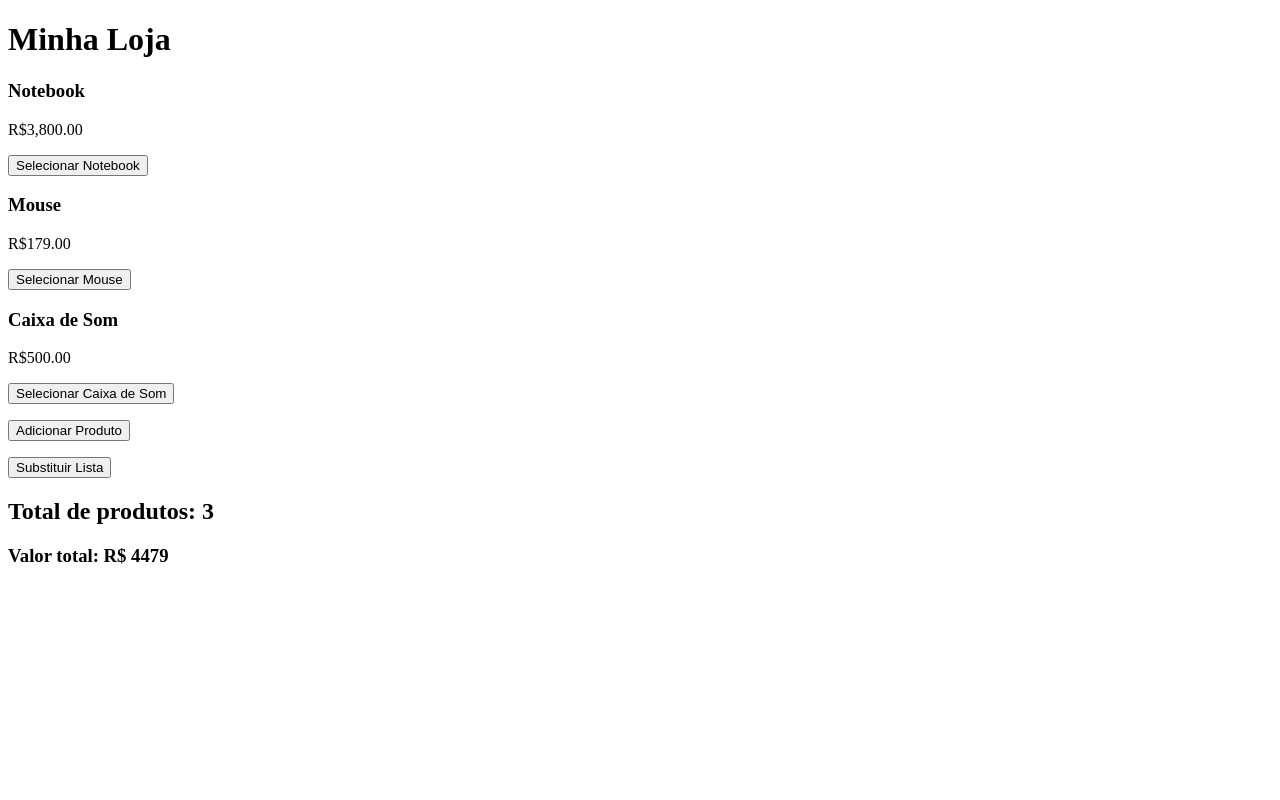
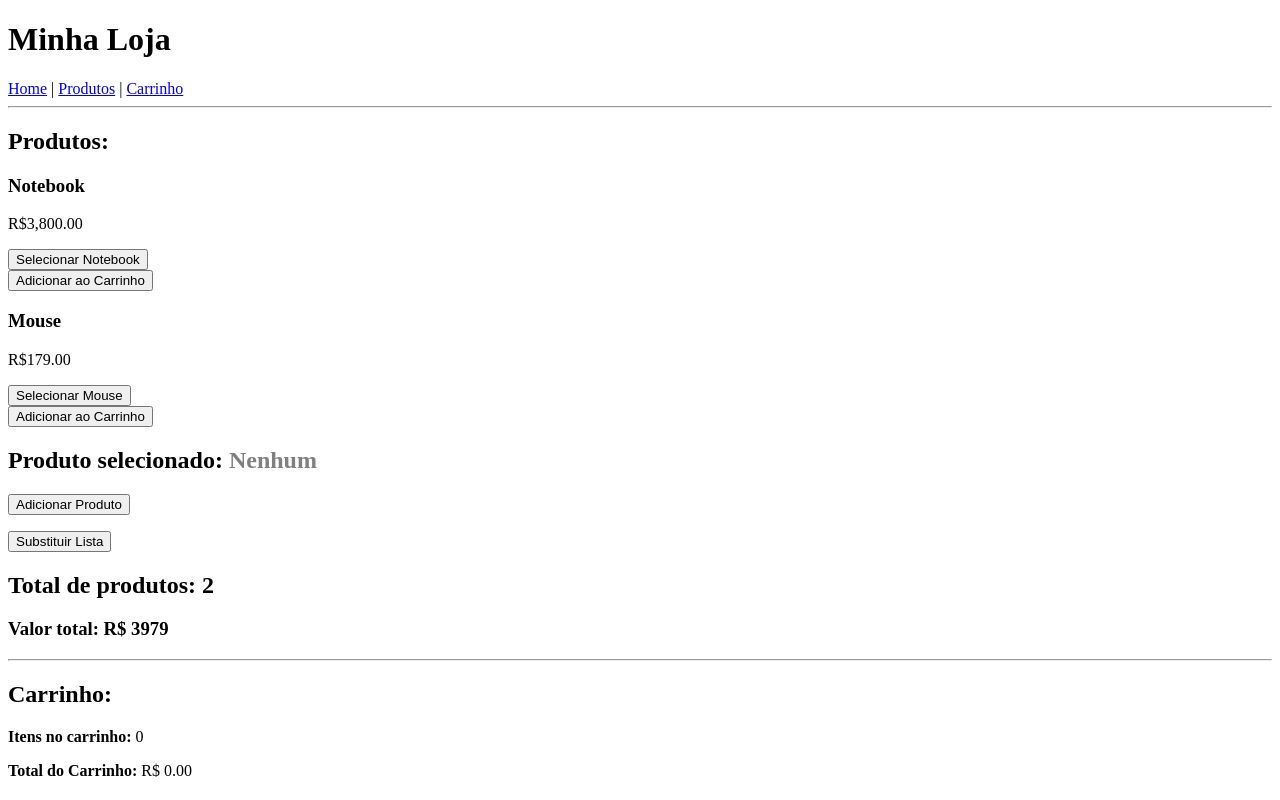
Before and after one commit to yohannek/meu-primeiro-app, an Angular app: page /produtos in a window 1280 px wide. Before the commit this address led to /. Built offline with nearby package versions, Linux system fonts and the light colour scheme.

Commit message:
lazy loading

```diff
--- a/src/app/app.config.ts
+++ b/src/app/app.config.ts
@@ -7,6 +7,7 @@
   export const appConfig: ApplicationConfig = {
     providers: [
       provideBrowserGlobalErrorListeners(),
-    provideRouter(routes), provideClientHydration(withEventReplay())
+      provideRouter(routes),
+      provideClientHydration(withEventReplay())
     ]
   };
--- a/src/app/app.html
+++ b/src/app/app.html
@@ -1,2 +1,11 @@
-<H1>Minha Loja</H1>
-<app-lista-produtos></app-lista-produtos>
+<h1>Minha Loja</h1>
+
+  <nav>
+    <a routerLink="/">Home</a> |
+    <a routerLink="/produtos">Produtos</a> |
+    <a routerLink="/carrinho">Carrinho</a>
+  </nav>
+
+  <hr />
+
+  <router-outlet></router-outlet>
--- a/src/app/app.routes.ts
+++ b/src/app/app.routes.ts
@@ -1,3 +1,20 @@
 import { Routes } from '@angular/router';
-
-export const routes: Routes = [];
+  export const routes: Routes = [
+    {
+      path: '',
+      loadComponent: () => import('./features/home/home/home').then((m) => m.Home),
+    },
+    {
+      path: 'produtos',
+      loadComponent: () =>
+        import('./features/produtos/lista-produtos/lista-produtos').then((m) => m.ListaProdutos),
+    },
+    {
+      path: 'carrinho',
+      loadComponent: () => import('./features/carrinho/carrinho/carrinho').then((m) => m.Carrinho),
+    },
+    {
+      path: '**',
+      redirectTo: '',
+    },
+  ];
--- a/src/app/app.ts
+++ b/src/app/app.ts
@@ -1,9 +1,9 @@
 import { Component, signal } from '@angular/core';
-import { ListaProdutos } from './features/produtos/lista-produtos/lista-produtos';
+  import { RouterOutlet, RouterLink } from '@angular/router';
 
   @Component({
     selector: 'app-root',
-  imports: [ListaProdutos],
+    imports: [RouterOutlet, RouterLink],
     templateUrl: './app.html',
     styleUrl: './app.css',
   })
--- /dev/null
+++ b/src/app/features/carrinho/carrinho/carrinho.html
@@ -0,0 +1,5 @@
+<h1>Carrinho</h1>
+
+  <p>Você está na página do carrinho.</p>
+
+  <p>Nas próximas aulas, este carrinho será conectado ao estado global.</p>
--- /dev/null
+++ b/src/app/features/carrinho/carrinho/carrinho.ts
@@ -0,0 +1,11 @@
+import { Component } from '@angular/core';
+
+  @Component({
+    selector: 'app-carrinho',
+    imports: [],
+    templateUrl: './carrinho.html',
+    styleUrl: './carrinho.css',
+  })
+  export class Carrinho {
+
+  }
--- /dev/null
+++ b/src/app/features/home/home/home.html
@@ -0,0 +1,2 @@
+ <h1>Bem-vindo à Minha Loja</h1>
+  <p>Este é o início da nossa aplicação de e-commerce.</p>
--- /dev/null
+++ b/src/app/features/home/home/home.ts
@@ -0,0 +1,9 @@
+import { Component } from '@angular/core';
+
+  @Component({
+    selector: 'app-home',
+    imports: [],
+    templateUrl: './home.html',
+    styleUrl: './home.css',
+  })
+  export class Home {}
--- a/src/app/features/produtos/lista-produtos/lista-produtos.html
+++ b/src/app/features/produtos/lista-produtos/lista-produtos.html
@@ -1,11 +1,43 @@
+<section>
+  <h2>Produtos:</h2>
+
   @for (item of produtos(); track item.nome) {
     <app-produto
       [nome]="item.nome"
       [preco]="item.preco"
       (produtoSelecionado)="exibirProduto($event)"
     ></app-produto>
+
+    <button (click)="adicionarAoCarrinho(item)">Adicionar ao Carrinho</button>
   }
+
+  <h2>
+    Produto selecionado:
+    @if (produtoSelecionado()) {
+      <strong style="color: green">{{ produtoSelecionado() }}</strong>
+    } @else {
+      <span style="color: gray">Nenhum</span>
+    }
+  </h2>
+
   <p><button (click)="adicionarProduto()">Adicionar Produto</button></p>
+
   <p><button (click)="substituirProdutos()">Substituir Lista</button></p>
+
   <h2>Total de produtos: {{ totalProdutos() }}</h2>
+
   <h3>Valor total: R$ {{ valorTotal() }}</h3>
+</section>
+
+<section>
+  <hr />
+
+  <h2>Carrinho:</h2>
+
+  @for (item of carrinho(); track $index) {
+    <p>{{ item.nome }} - R$ {{ item.preco.toFixed(2) }}</p>
+  }
+
+  <p><strong>Itens no carrinho:</strong> {{ quantidadeCarrinho() }}</p>
+  <p><strong>Total do Carrinho:</strong> R$ {{ totalCarrinho().toFixed(2) }}</p>
+</section>
--- a/src/app/features/produtos/lista-produtos/lista-produtos.ts
+++ b/src/app/features/produtos/lista-produtos/lista-produtos.ts
@@ -1,4 +1,4 @@
-import { Component, signal, computed } from '@angular/core';
+import { Component, signal, computed, effect } from '@angular/core';
 import { Produto } from '../produto/produto';
 
 @Component({
@@ -8,27 +8,58 @@
   styleUrl: './lista-produtos.css',
 })
 export class ListaProdutos {
+  constructor() {
+    effect(() => {
+      console.log('Lista de produtos alterada:', this.produtos());
+    });
+    effect(() => {
+      console.log('Valor total atualizado:', this.valorTotal());
+    });
+    effect(() => {
+      if (typeof document !== 'undefined') {
+        document.title = `(${this.totalProdutos()}) Minha Loja`;
+      }
+    });
+  }
+
+  // SIGNALS
+
   produtos = signal([
     { nome: 'Notebook', preco: 3800 },
     { nome: 'Mouse', preco: 179 },
-    { nome: 'Caixa de Som', preco: 500 },
   ]);
 
-  exibirProduto(nome: string) {
-    console.log('Produto selecionado:', nome);
-  }
-  adicionarProduto() {
-    this.produtos.update((listaAtual) => [
-      ...listaAtual,
-      { nome: 'Teclado', preco: 250 },
-      { nome: 'Batom', preco: 10 },
-    ]);
-  }
+  produtoSelecionado = signal<string | null>(null);
+
+  carrinho = signal<{ nome: string; preco: number }[]>([]);
+
+  // COMPUTED
+
   totalProdutos = computed(() => this.produtos().length);
+
   valorTotal = computed(() => {
     return this.produtos().reduce((total, item) => total + item.preco, 0);
   });
+
+  quantidadeCarrinho = computed(() => this.carrinho().length);
+
+  totalCarrinho = computed(() => {
+    return this.carrinho().reduce((total, item) => total + item.preco, 0);
+  });
+
+  exibirProduto(nome: string) {
+    this.produtoSelecionado.set(nome);
+  }
+
+  adicionarProduto() {
+    this.produtos.update((listaAtual) => [...listaAtual, { nome: 'Teclado', preco: 250 }]);
+  }
+
   substituirProdutos() {
-    this.produtos.set([{ nome: 'iphone', preco: 7000 }]);
+    this.produtos.set([{ nome: 'Produto novo', preco: 999 }]);
+  }
+
+  adicionarAoCarrinho(produto: { nome: string; preco: number }) {
+    this.carrinho.update((listaAtual) => [...listaAtual, produto]);
   }
 }
```
Also changed, not shown: src/app/features/carrinho/carrinho/carrinho.css (added), src/app/features/home/home/home.css (added), 2 other files (tests, documents, lock files or other folders). Lines whose indentation alone changed are shown as unchanged.
